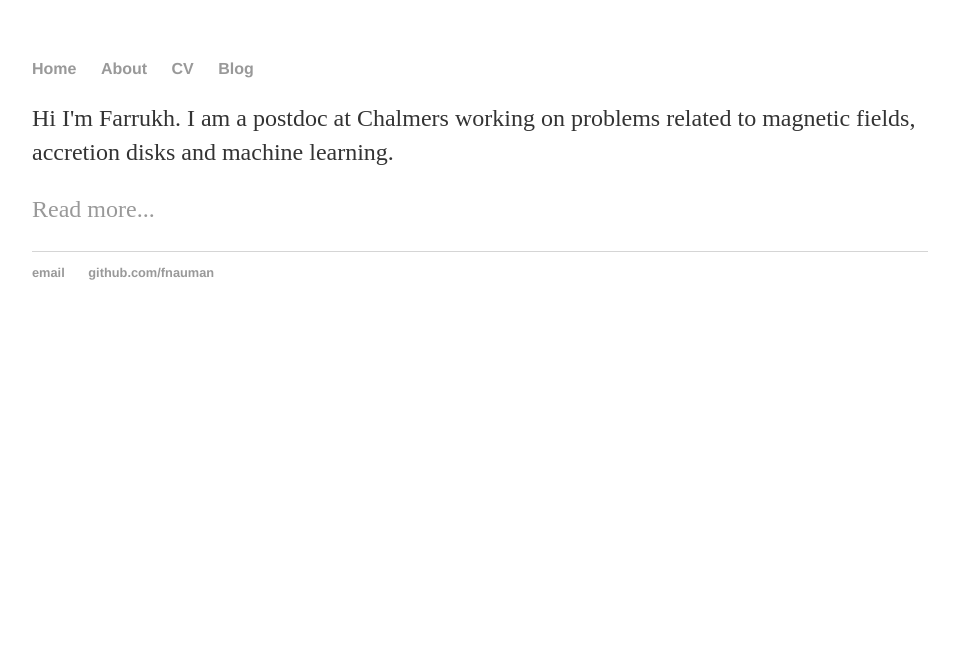
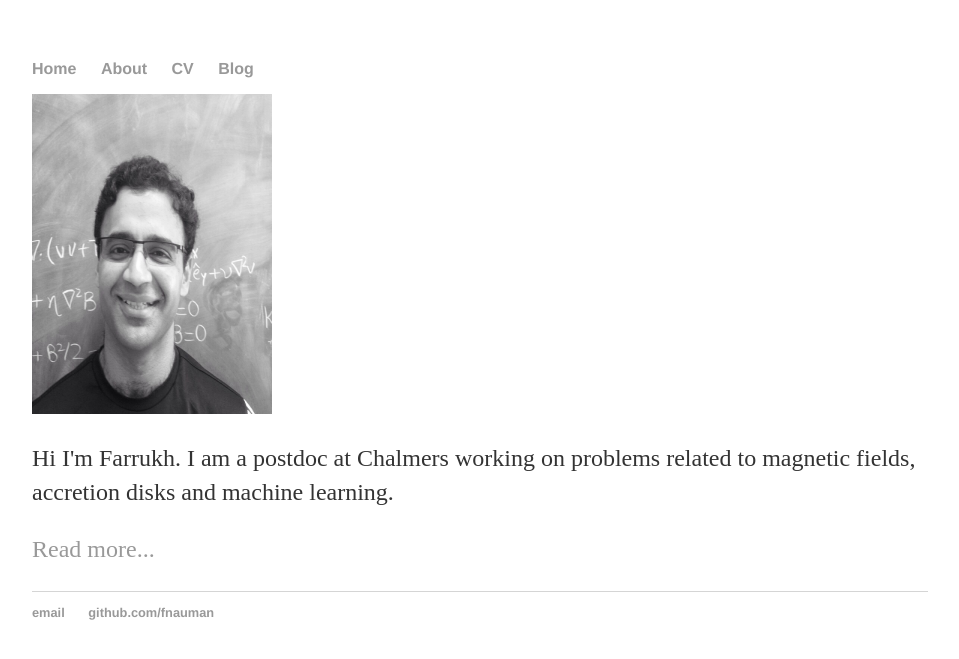
Before and after one commit to fnauman/fnauman.github.io, a Jekyll site: the page built from index.html, in a window 1280 px wide. Shown: the top 659 px of the page, without its empty margins (160-1119 px from the left). Built offline with Jekyll 4.4.1, drawn with Linux system fonts in a browser that asks for light colours.

Commit message:
added image

```diff
--- a/index.html
+++ b/index.html
@@ -2,6 +2,9 @@
 layout: default
 title: Farrukh
 ---
+
+<img src="/assets/IMG-20150731.jpg" alt="Smiley face" height="320" width="240">
+
 <div class="blurb">
 	<p>Hi I'm Farrukh. I am a postdoc at Chalmers working on problems related to magnetic fields, accretion disks and machine learning.</p>
 	<p> <a href="/about">Read more...</a></p>
```
Also changed, not shown: assets/IMG-20150731.jpg (added).
